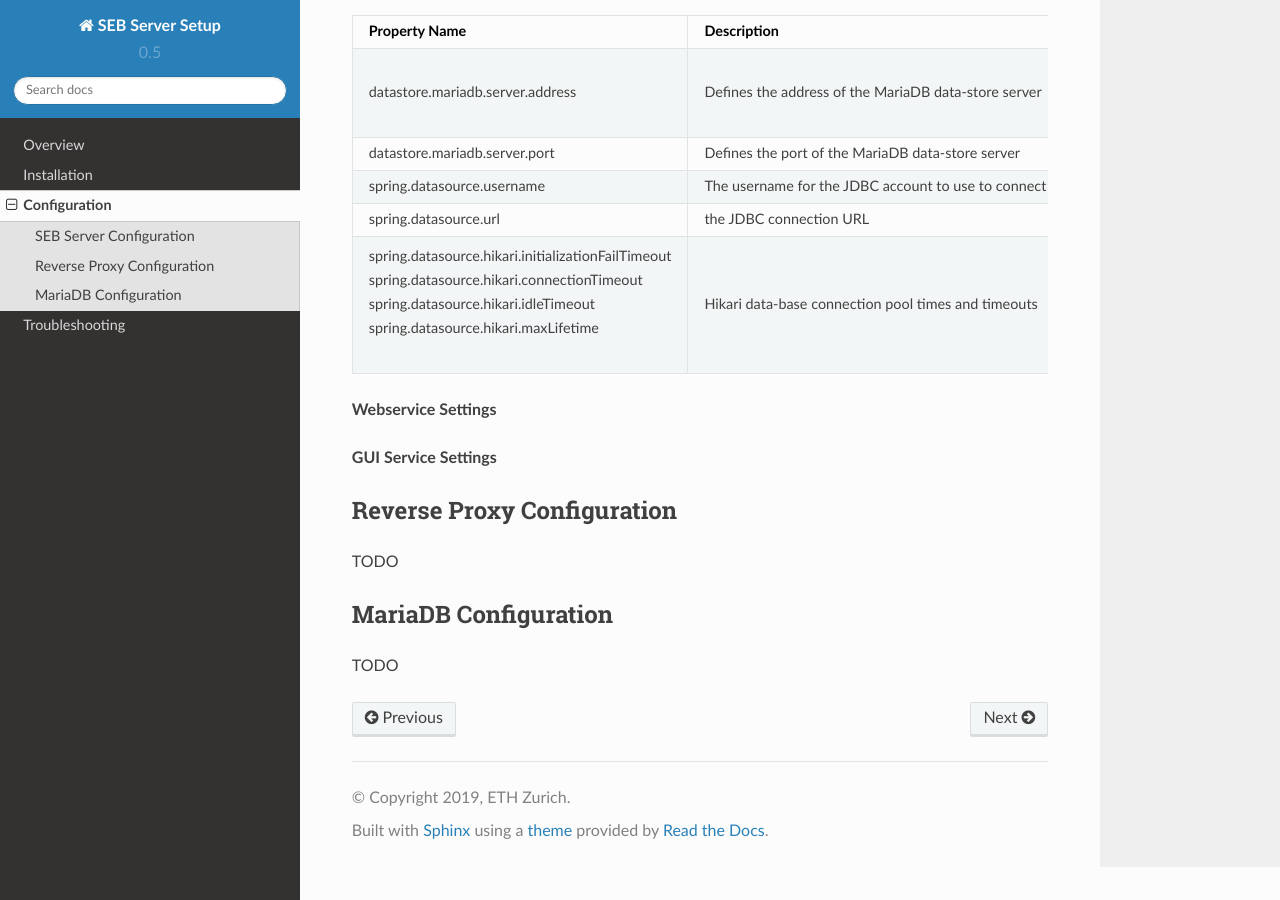
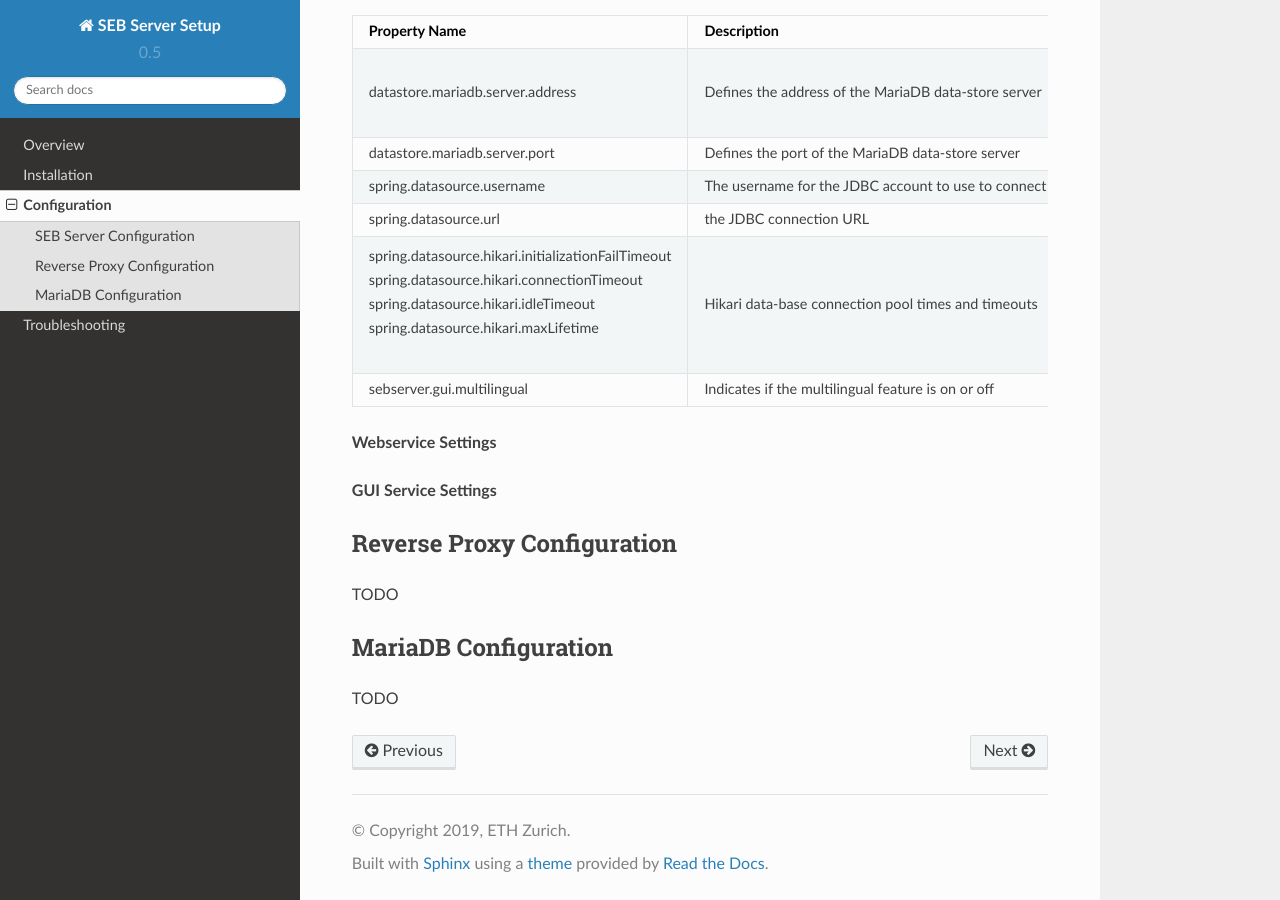
Before and after one commit to SafeExamBrowser/seb-server-setup, a Sphinx documentation site: the page built from docs/configuration.rst, in a window 1280 px wide and 900 px high, scrolled down 1074 px. Built offline with Sphinx 7.4.7 and the Read the Docs theme 2.0.0, drawn with Linux system fonts in a browser that asks for light colours; formulas are drawn with MathJax 3.

Commit message:
updated configuration

```diff
--- a/docs/configuration.rst
+++ b/docs/configuration.rst
@@ -87,6 +87,10 @@
         | spring.datasource.hikari.maxLifetime
       - Hikari data-base connection pool times and timeouts
       - See `Hakari Documentation <https://github.com/brettwooldridge/HikariCP#configuration-knobs-baby>`_
+    * - sebserver.gui.multilingual
+      - Indicates if the multilingual feature is on or off
+      - Set this to true if
+
 
 **Webservice Settings**
 
```
Also changed, not shown: 6 other files.
